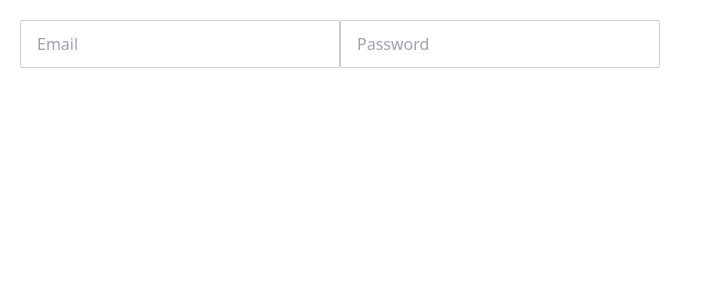
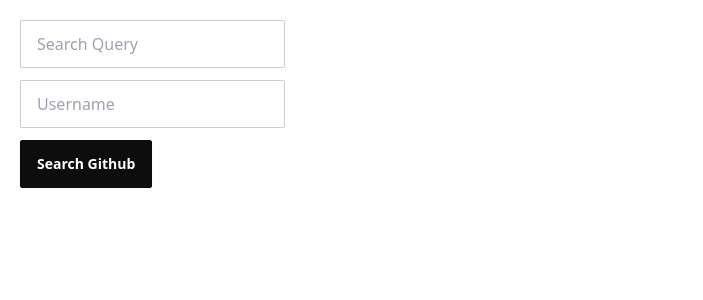
Before and after one commit to Chandu-Sasidharan/react-notes, a React (Vite) app: page / in a window 1280 px wide. Shown: the top 300 px of the page, without its empty margins (0-703 px from the left). Built offline with nearby package versions, Linux system fonts and the light colour scheme.

Commit message:
implement github search

```diff
--- a/src/App.jsx
+++ b/src/App.jsx
@@ -1,10 +1,13 @@
 // import SingleInput from './single-input';
-import Form from './form';
+// import Form from './form';
+
+import GithubSearch from './github-search';
 
 export default function App() {
     return (
         <>
-           <Form />
+           {/* <Form /> */}
+           <GithubSearch />
         </>
     )
 }
--- /dev/null
+++ b/src/github-search/index.jsx
@@ -0,0 +1,67 @@
+import { useState } from "react"
+
+export default function GithubSearch() {
+    const [repos, setRepos] = useState([]);
+    const [formData, setFormData] = useState({
+        searchQuery: '',
+        username: ''
+    });
+
+    const handleInputChange = (event) => {
+        const { name, value } = event.target;
+
+        setFormData(prevValue => ({
+            ...prevValue,
+            [name]: value
+        }))
+    }
+
+    const handleSubmit = async (event) => {
+        event.preventDefault();
+
+        const response = await fetch(`https://api.github.com/search/repositories?q=${formData.searchQuery}%20user:${formData.username}`);
+        const data = await response.json();
+        setRepos(data.items);
+    }
+
+    return (
+        <div className="m-5 flex items-start gap-5">
+            <form
+                className="flex flex-col gap-3 items-start"
+                onSubmit={handleSubmit}
+            >
+                <input
+                    type="text"
+                    placeholder="Search Query"
+                    className="input input-bordered w-full max-w-xs"
+                    value={formData.searchQuery}
+                    onChange={handleInputChange}
+                    name="searchQuery"
+                />
+                  <input
+                    type="text"
+                    placeholder="Username"
+                    className="input input-bordered w-full max-w-xs"
+                    value={formData.username}
+                    onChange={handleInputChange}
+                    name="username"
+                />
+                <button
+                    className="btn btn-primary"
+                    type="submit"
+                >
+                    Search Github
+                </button>
+            </form>
+
+            {
+                !!repos.length &&
+                <div className="avatar">
+                    <div className="w-24 rounded">
+                        <img src={`${repos[0].owner.avatar_url}`} />
+                    </div>
+                </div>
+            }
+        </div>
+    )
+}
```
